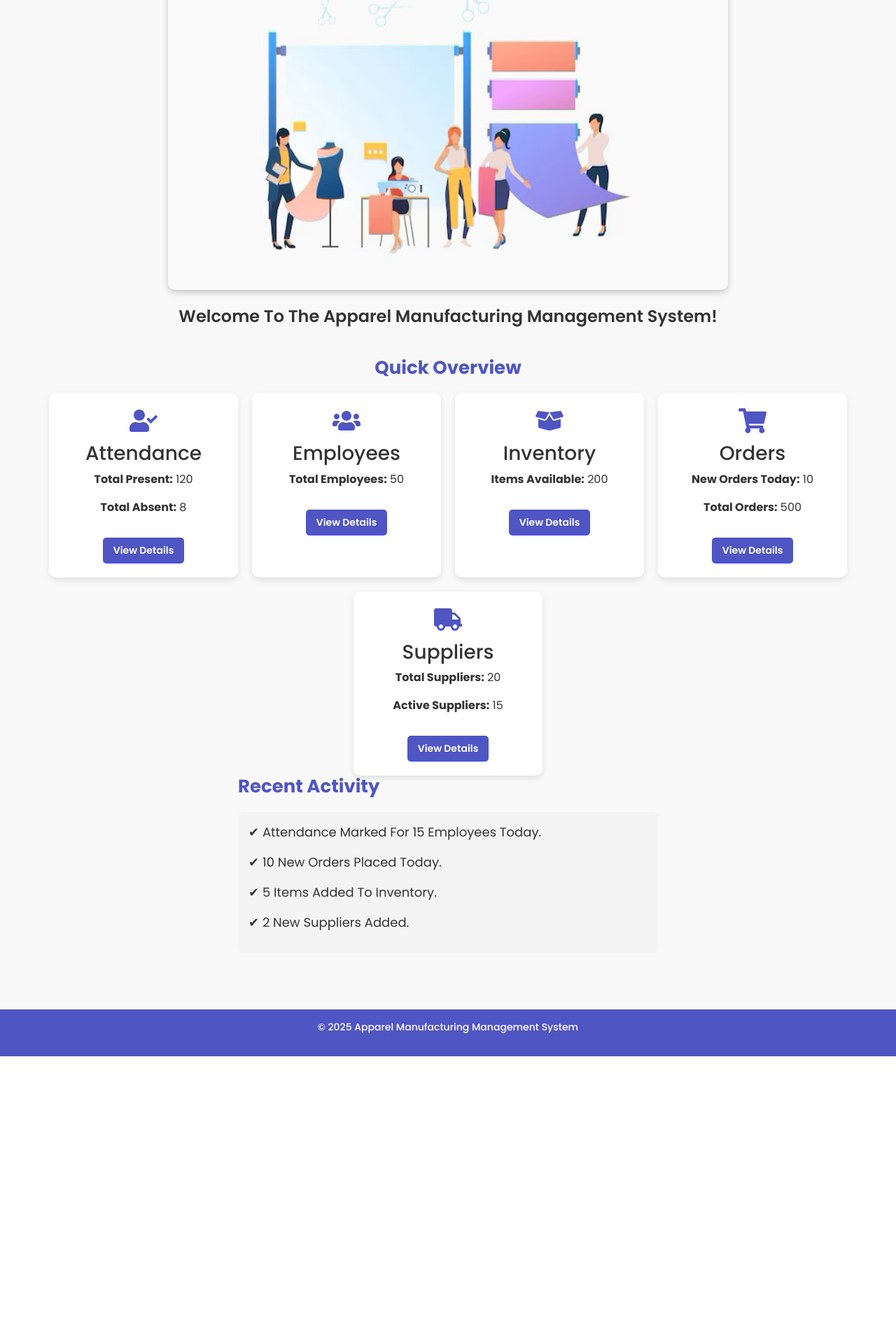
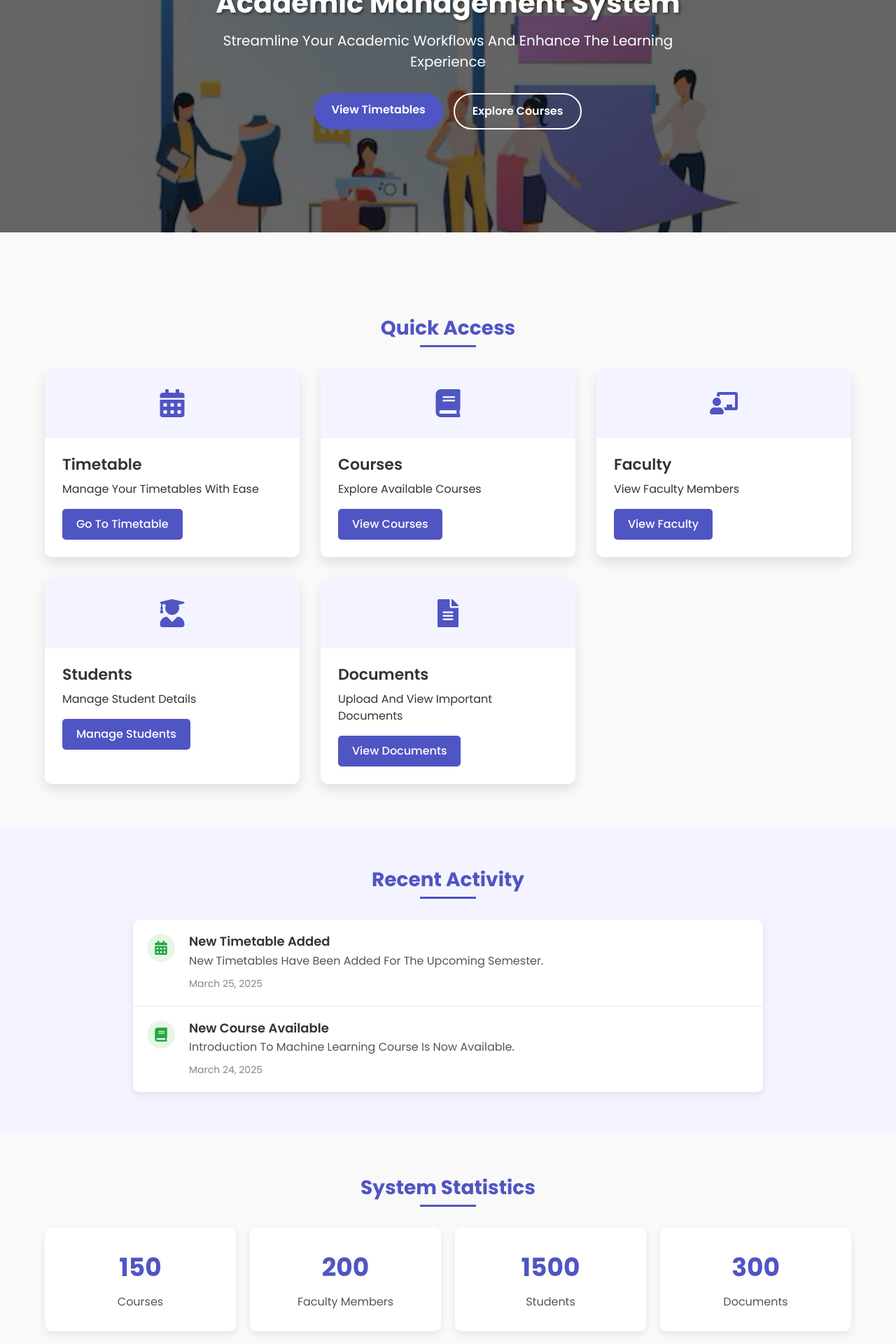
Before and after one commit to Dill1027/Academic-Scheduler, a React (Create React App) app in the folder frontend/: page / in a window 1280 px wide. Shown: the part 200-2120 px from the top of the page at 70% size. Before the commit the page ends 1709 px from the top, so only its background shows below. Built offline with nearby package versions, Linux system fonts and the light colour scheme.

Commit message:
frontend

```diff
--- a/frontend/src/Components/Home/Home.js
+++ b/frontend/src/Components/Home/Home.js
@@ -1,178 +1,137 @@
 import React from "react";
 import { Link } from "react-router-dom";
-import { FaUserCheck, FaUsers, FaBoxOpen, FaShoppingCart, FaTruck } from "react-icons/fa"; // Added new icons
+import { FaCalendarAlt, FaBook, FaChalkboardTeacher, FaUserGraduate, FaFileAlt } from "react-icons/fa";
 import BackIm from "./img/bk.jpg";
+import Footer from "../Navbar/footer";
+import Header from "../Navbar/Header";
+import "./home.css";
 
 function Home() {
   return (
-    <div style={{ fontFamily: "Poppins, sans-serif", margin: "0", padding: "0", backgroundColor: "#f9f9f9" }}>
-      {/* Header Section */}
-      <header style={headerStyle}>
-        <h1 style={{ margin: "0", fontSize: "24px" }}>Apparel Manufacturing Management System</h1>
-      </header>
+    <div className="home-container">
+      <Header />
 
-      {/* Main Content */}
-      <div style={{ padding: "30px 5%", textAlign: "center" }}>
-        {/* Welcome Section */}
-        <div style={{ marginBottom: "40px" }}>
-          <img src={BackIm} alt="Background" style={imageStyle} />
-          <p style={welcomeText}>Welcome to the Apparel Manufacturing Management System!</p>
-        </div>
-
-        {/* Dashboard Overview */}
-        <div>
-          <h2 style={sectionHeading}>Quick Overview</h2>
-          <div style={dashboardContainer}>
-            {/* Attendance Card */}
-            <div style={cardStyle}>
-              <FaUserCheck size={40} style={iconStyle} />
-              <h3>Attendance</h3>
-              <p><strong>Total Present:</strong> 120</p>
-              <p><strong>Total Absent:</strong> 8</p>
-              <Link to="/AttendanceDash" style={linkStyle}>View Details</Link>
-            </div>
-
-            {/* Employees Card */}
-            <div style={cardStyle}>
-              <FaUsers size={40} style={iconStyle} />
-              <h3>Employees</h3>
-              <p><strong>Total Employees:</strong> 50</p>
-              <Link to="/employeeDash" style={linkStyle}>View Details</Link>
-            </div>
-
-            {/* Inventory Card */}
-            <div style={cardStyle}>
-              <FaBoxOpen size={40} style={iconStyle} />
-              <h3>Inventory</h3>
-              <p><strong>Items Available:</strong> 200</p>
-              <Link to="/inventoryDash" style={linkStyle}>View Details</Link>
-            </div>
-
-            {/* Orders Card */}
-            <div style={cardStyle}>
-              <FaShoppingCart size={40} style={iconStyle} />
-              <h3>Orders</h3>
-              <p><strong>New Orders Today:</strong> 10</p>
-              <p><strong>Total Orders:</strong> 500</p>
-              <Link to="/orderDash" style={linkStyle}>View Details</Link>
-            </div>
-
-            {/* Suppliers Card */}
-            <div style={cardStyle}>
-              <FaTruck size={40} style={iconStyle} />
-              <h3>Suppliers</h3>
-              <p><strong>Total Suppliers:</strong> 20</p>
-              <p><strong>Active Suppliers:</strong> 15</p>
-              <Link to="/SupplierDash" style={linkStyle}>View Details</Link>
+      <div className="main-content">
+        <div className="welcome-section">
+          <img src={BackIm} alt="Background" className="hero-image" />
+          <div className="welcome-overlay">
+            <h1 className="welcome-title">Academic Management System</h1>
+            <p className="welcome-subtitle">Streamline your academic workflows and enhance the learning experience</p>
+            <div className="welcome-buttons">
+              <Link to="/timetablelist" className="primary-button">View Timetables</Link>
+              <Link to="/course" className="secondary-button">Explore Courses</Link>
             </div>
           </div>
         </div>
 
-        {/* Recent Activity Section */}
-        <div style={{ marginTop: "50px", textAlign: "left", maxWidth: "600px", margin: "auto" }}>
-          <h2 style={sectionHeading}>Recent Activity</h2>
-          <div style={activityContainer}>
-            <p>✔ Attendance marked for 15 employees today.</p>
-            <p>✔ 10 new orders placed today.</p>
-            <p>✔ 5 items added to inventory.</p>
-            <p>✔ 2 new suppliers added.</p>
+        <div className="dashboard-section">
+          <h2 className="section-heading">Quick Access</h2>
+          <div className="dashboard-cards">
+            <div className="dashboard-card">
+              <div className="card-icon">
+                <FaCalendarAlt size={40} />
+              </div>
+              <div className="card-content">
+                <h3>Timetable</h3>
+                <p>Manage your timetables with ease</p>
+                <Link to="/timetablelist" className="card-link">Go to Timetable</Link>
+              </div>
+            </div>
+            <div className="dashboard-card">
+              <div className="card-icon">
+                <FaBook size={40} />
+              </div>
+              <div className="card-content">
+                <h3>Courses</h3>
+                <p>Explore available courses</p>
+                <Link to="/course" className="card-link">View Courses</Link>
+              </div>
+            </div>
+            <div className="dashboard-card">
+              <div className="card-icon">
+                <FaChalkboardTeacher size={40} />
+              </div>
+              <div className="card-content">
+                <h3>Faculty</h3>
+                <p>View faculty members</p>
+                <Link to="/faculty" className="card-link">View Faculty</Link>
+              </div>
+            </div>
+            <div className="dashboard-card">
+              <div className="card-icon">
+                <FaUserGraduate size={40} />
+              </div>
+              <div className="card-content">
+                <h3>Students</h3>
+                <p>Manage student details</p>
+                <Link to="/student" className="card-link">Manage Students</Link>
+              </div>
+            </div>
+            <div className="dashboard-card">
+              <div className="card-icon">
+                <FaFileAlt size={40} />
+              </div>
+              <div className="card-content">
+                <h3>Documents</h3>
+                <p>Upload and view important documents</p>
+                <Link to="/documents" className="card-link">View Documents</Link>
+              </div>
+            </div>
+          </div>
+        </div>
+
+        <div className="activity-section">
+          <h2 className="section-heading">Recent Activity</h2>
+          <div className="activity-container">
+            <div className="activity-item">
+              <div className="activity-icon">
+                <FaCalendarAlt size={20} />
+              </div>
+              <div className="activity-content">
+                <h4>New Timetable Added</h4>
+                <p>New timetables have been added for the upcoming semester.</p>
+                <span className="activity-date">March 25, 2025</span>
+              </div>
+            </div>
+            <div className="activity-item">
+              <div className="activity-icon">
+                <FaBook size={20} />
+              </div>
+              <div className="activity-content">
+                <h4>New Course Available</h4>
+                <p>Introduction to Machine Learning course is now available.</p>
+                <span className="activity-date">March 24, 2025</span>
+              </div>
+            </div>
+          </div>
+        </div>
+
+        <div className="stats-section">
+          <h2 className="section-heading">System Statistics</h2>
+          <div className="stats-container">
+            <div className="stat-item">
+              <div className="stat-number">150</div>
+              <div className="stat-label">Courses</div>
+            </div>
+            <div className="stat-item">
+              <div className="stat-number">200</div>
+              <div className="stat-label">Faculty Members</div>
+            </div>
+            <div className="stat-item">
+              <div className="stat-number">1500</div>
+              <div className="stat-label">Students</div>
+            </div>
+            <div className="stat-item">
+              <div className="stat-number">300</div>
+              <div className="stat-label">Documents</div>
+            </div>
           </div>
         </div>
       </div>
 
-      {/* Footer */}
-      <footer style={footerStyle}>
-        <p>© 2025 Apparel Manufacturing Management System</p>
-      </footer>
+      <Footer />
     </div>
   );
 }
 
-// Styles
-const headerStyle = {
-  backgroundColor: "#4f55c3",
-  color: "white",
-  padding: "15px 20px",
-  textAlign: "center",
-  fontSize: "20px",
-  fontWeight: "600",
-  boxShadow: "0px 4px 8px rgba(0, 0, 0, 0.2)",
-};
-
-const imageStyle = {
-  width: "100%",
-  maxWidth: "800px",
-  borderRadius: "10px",
-  boxShadow: "0px 4px 10px rgba(0, 0, 0, 0.2)",
-};
-
-const welcomeText = {
-  fontSize: "24px",
-  fontWeight: "600",
-  marginTop: "20px",
-  color: "#333",
-};
-
-const sectionHeading = {
-  fontSize: "26px",
-  marginBottom: "20px",
-  color: "#4f55c3",
-  fontWeight: "700",
-};
-
-const dashboardContainer = {
-  display: "flex",
-  justifyContent: "center",
-  flexWrap: "wrap",
-  gap: "20px",
-};
-
-const cardStyle = {
-  backgroundColor: "white",
-  color: "#333",
-  padding: "20px",
-  borderRadius: "10px",
-  width: "270px",
-  textAlign: "center",
-  boxShadow: "0px 4px 8px rgba(0, 0, 0, 0.1)",
-  transition: "transform 0.3s ease, box-shadow 0.3s ease",
-  cursor: "pointer",
-};
-
-const iconStyle = {
-  color: "#4f55c3",
-  marginBottom: "10px",
-};
-
-const linkStyle = {
-  display: "inline-block",
-  marginTop: "15px",
-  color: "white",
-  textDecoration: "none",
-  backgroundColor: "#4f55c3",
-  padding: "8px 15px",
-  borderRadius: "5px",
-  fontSize: "14px",
-  fontWeight: "600",
-  transition: "background 0.3s",
-};
-
-const activityContainer = {
-  backgroundColor: "#f4f4f4",
-  padding: "15px",
-  borderRadius: "8px",
-  fontSize: "18px",
-  color: "#333",
-};
-
-const footerStyle = {
-  marginTop: "50px",
-  backgroundColor: "#4f55c3",
-  color: "white",
-  padding: "15px",
-  textAlign: "center",
-  fontSize: "14px",
-  fontWeight: "500",
-};
-
 export default Home;
--- a/frontend/src/Components/Home/home.css
+++ b/frontend/src/Components/Home/home.css
@@ -0,0 +1,316 @@
+/* General Styles */
+.home-container {
+  font-family: "Poppins", sans-serif;
+  margin: 0;
+  padding: 0;
+  background-color: #f9f9f9;
+  color: #333;
+  display: flex;
+  flex-direction: column;
+  min-height: 100vh; /* Ensure the container spans the full height */
+}
+
+/* Main Content Styles */
+.main-content {
+  flex: 1; /* Allow the main content to grow and push the footer down */
+  min-height: calc(100vh - 150px); /* Adjust for header and footer height */
+  padding-bottom: 30px;
+}
+
+/* Welcome Section */
+.welcome-section {
+  position: relative;
+  margin-bottom: 60px;
+  height: 500px;
+  overflow: hidden;
+}
+
+.hero-image {
+  width: 100%;
+  height: 100%;
+  object-fit: cover;
+}
+
+.welcome-overlay {
+  position: absolute;
+  top: 0;
+  left: 0;
+  width: 100%;
+  height: 100%;
+  display: flex;
+  flex-direction: column;
+  justify-content: center;
+  align-items: center;
+  background: rgba(0, 0, 0, 0.6);
+  color: white;
+  text-align: center;
+  padding: 0 20px;
+}
+
+.welcome-title {
+  font-size: 40px;
+  font-weight: 700;
+  margin-bottom: 15px;
+  text-shadow: 2px 2px 4px rgba(0, 0, 0, 0.5);
+}
+
+.welcome-subtitle {
+  font-size: 20px;
+  max-width: 700px;
+  margin-bottom: 30px;
+}
+
+.welcome-buttons {
+  display: flex;
+  gap: 15px;
+}
+
+.primary-button,
+.secondary-button {
+  padding: 12px 25px;
+  border-radius: 30px;
+  font-weight: 600;
+  text-decoration: none;
+  transition: all 0.3s ease;
+}
+
+.primary-button {
+  background-color: #4f55c3;
+  color: white;
+}
+
+.primary-button:hover {
+  background-color: #3a40a0;
+  transform: translateY(-2px);
+  box-shadow: 0 4px 8px rgba(0, 0, 0, 0.2);
+}
+
+.secondary-button {
+  background-color: transparent;
+  color: white;
+  border: 2px solid white;
+}
+
+.secondary-button:hover {
+  background-color: rgba(255, 255, 255, 0.1);
+  transform: translateY(-2px);
+}
+
+/* Section Heading */
+.section-heading {
+  font-size: 28px;
+  font-weight: 700;
+  color: #4f55c3;
+  text-align: center;
+  margin-bottom: 30px;
+  position: relative;
+  padding-bottom: 10px;
+}
+
+.section-heading::after {
+  content: '';
+  position: absolute;
+  bottom: 0;
+  left: 50%;
+  transform: translateX(-50%);
+  width: 80px;
+  height: 3px;
+  background-color: #4f55c3;
+}
+
+/* Dashboard Cards */
+.dashboard-section {
+  padding: 60px 5%;
+}
+
+.dashboard-cards {
+  display: grid;
+  grid-template-columns: repeat(auto-fill, minmax(320px, 1fr));
+  gap: 30px;
+  max-width: 1400px;
+  margin: 0 auto;
+}
+
+.dashboard-card {
+  background-color: white;
+  border-radius: 10px;
+  overflow: hidden;
+  box-shadow: 0 8px 16px rgba(0, 0, 0, 0.1);
+  transition: transform 0.3s ease, box-shadow 0.3s ease;
+  display: flex;
+  flex-direction: column;
+}
+
+.dashboard-card:hover {
+  transform: translateY(-5px);
+  box-shadow: 0 12px 20px rgba(0, 0, 0, 0.15);
+}
+
+.card-icon {
+  background-color: #f3f4ff;
+  color: #4f55c3;
+  padding: 30px 0;
+  text-align: center;
+}
+
+.card-content {
+  padding: 25px;
+}
+
+.card-content h3 {
+  margin-top: 0;
+  font-size: 22px;
+  font-weight: 600;
+  margin-bottom: 10px;
+}
+
+.card-description {
+  color: #666;
+  margin-bottom: 20px;
+  line-height: 1.5;
+}
+
+.card-link {
+  display: inline-block;
+  color: white;
+  text-decoration: none;
+  background-color: #4f55c3;
+  padding: 10px 20px;
+  border-radius: 5px;
+  font-weight: 500;
+  transition: background-color 0.3s;
+}
+
+.card-link:hover {
+  background-color: #3a40a0;
+}
+
+/* Activity Section */
+.activity-section {
+  padding: 60px 5%;
+  background-color: #f3f4ff;
+}
+
+.activity-container {
+  max-width: 900px;
+  margin: 0 auto;
+  background-color: white;
+  border-radius: 10px;
+  overflow: hidden;
+  box-shadow: 0 4px 12px rgba(0, 0, 0, 0.08);
+}
+
+.activity-item {
+  display: flex;
+  padding: 20px;
+  border-bottom: 1px solid #eaeaea;
+}
+
+.activity-item:last-child {
+  border-bottom: none;
+}
+
+.activity-icon {
+  display: flex;
+  align-items: center;
+  justify-content: center;
+  width: 40px;
+  height: 40px;
+  background-color: #e6f7e6;
+  color: #28a745;
+  border-radius: 50%;
+  font-size: 18px;
+  margin-right: 20px;
+  flex-shrink: 0;
+}
+
+.activity-content {
+  flex: 1;
+}
+
+.activity-content h4 {
+  margin: 0 0 5px 0;
+  font-size: 18px;
+  font-weight: 600;
+}
+
+.activity-content p {
+  margin: 0 0 8px 0;
+  color: #555;
+}
+
+.activity-date {
+  font-size: 14px;
+  color: #888;
+}
+
+/* Stats Section */
+.stats-section {
+  padding: 60px 5%;
+}
+
+.stats-container {
+  display: flex;
+  justify-content: space-around;
+  flex-wrap: wrap;
+  max-width: 1200px;
+  margin: 0 auto;
+  gap: 20px;
+}
+
+.stat-item {
+  text-align: center;
+  flex: 1;
+  min-width: 180px;
+  background-color: white;
+  padding: 30px 15px;
+  border-radius: 10px;
+  box-shadow: 0 4px 12px rgba(0, 0, 0, 0.08);
+  transition: transform 0.3s ease;
+}
+
+.stat-item:hover {
+  transform: translateY(-5px);
+}
+
+.stat-number {
+  font-size: 36px;
+  font-weight: 700;
+  color: #4f55c3;
+  margin-bottom: 10px;
+}
+
+.stat-label {
+  font-size: 16px;
+  color: #555;
+}
+
+/* Responsive Adjustments */
+@media (max-width: 768px) {
+  .welcome-section {
+    height: 400px;
+  }
+
+  .welcome-title {
+    font-size: 28px;
+  }
+
+  .welcome-buttons {
+    flex-direction: column;
+    gap: 10px;
+  }
+}
+
+@media (max-width: 576px) {
+  .welcome-section {
+    height: 350px;
+  }
+
+  .welcome-title {
+    font-size: 24px;
+  }
+
+  .welcome-subtitle {
+    font-size: 16px;
+  }
+}
```
